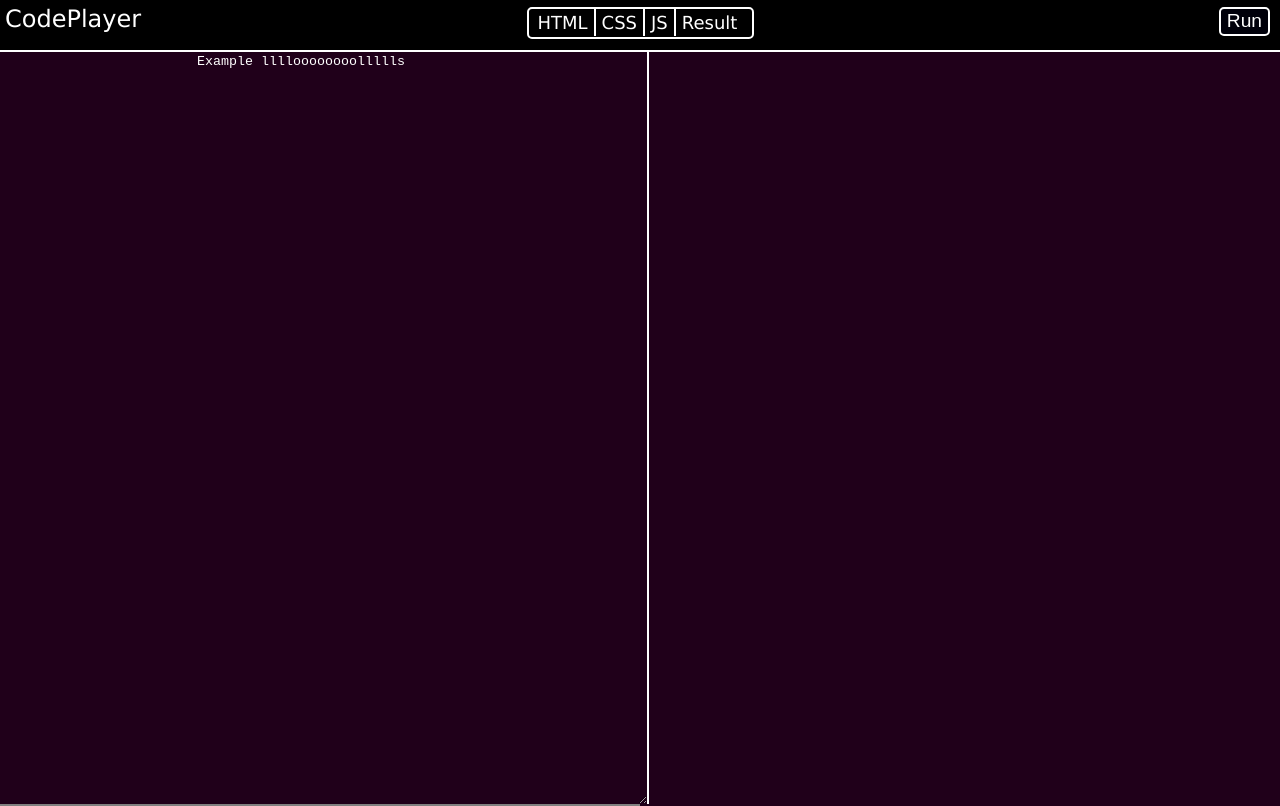
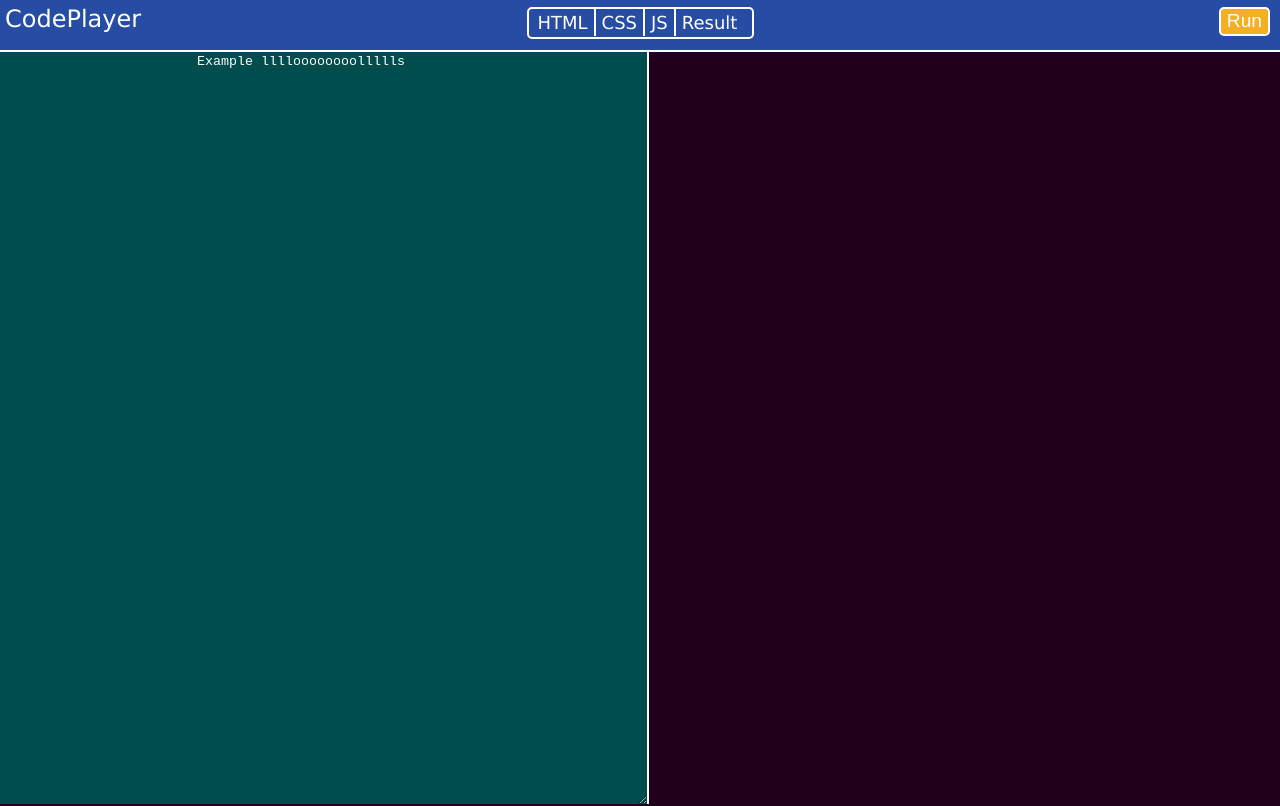
Before and after one commit to Xingyu96/HTMLCSS_course, a plain HTML site: page 4. JQuery/codeplayer.html in a window 1280 px wide. Shown: the top 806 px of the page. Drawn offline with nearby package versions, Linux system fonts and the light colour scheme.

Commit message:
fixed padding issue

```diff
--- a/4. JQuery/codeplayer.html
+++ b/4. JQuery/codeplayer.html
@@ -23,7 +23,7 @@
 		float: left;
 		font-size: 1.5em;
 		width:100%;
-		background-color: black;
+		background-color: #264ca4;
 		color: white;
 		font-family: Verdana;
 		height: 50px;
@@ -40,6 +40,11 @@
 	}
 	#run{
 		font-size: 0.8em;
+		border-radius: 5px;
+		border: solid 2px white;
+		background-color: #f5af23;
+		color: white;
+		padding-bottom: 2px;
 	}
 	#buttonlist{
 		width: 220px;
@@ -59,13 +64,7 @@
 		border-right: solid 2px white;
 		padding: 3px 6px 3px 6px ;
 	}
-	#run{
-		border-radius: 5px;
-		border: solid 2px white;
-		background-color: #00000A;
-		color: white;
-		padding-bottom: 2px;
-	}
+
 
 	.clear{
 		clear: both;
@@ -74,16 +73,16 @@
 	.codecontainer{
 		height: 100%;
 		width: 50%;
-		background-color: gray;
 	}
 	.codecontainer textarea{
 		width: 100%;
 		height: 100%;
 		border: none;
-		background-color: #20001A;
+		background-color: #004d4d;
 		border-right: solid 2px white;
 		border-top: none;
 		color: white;
+		margin: 0;
 		padding: 2px 2px 0px 5px;
 	}
 
@@ -144,6 +143,8 @@
 
 
 
+
+
 	</script>
 
 
```
Also changed, not shown: 4. JQuery/palette 1.png (added).
